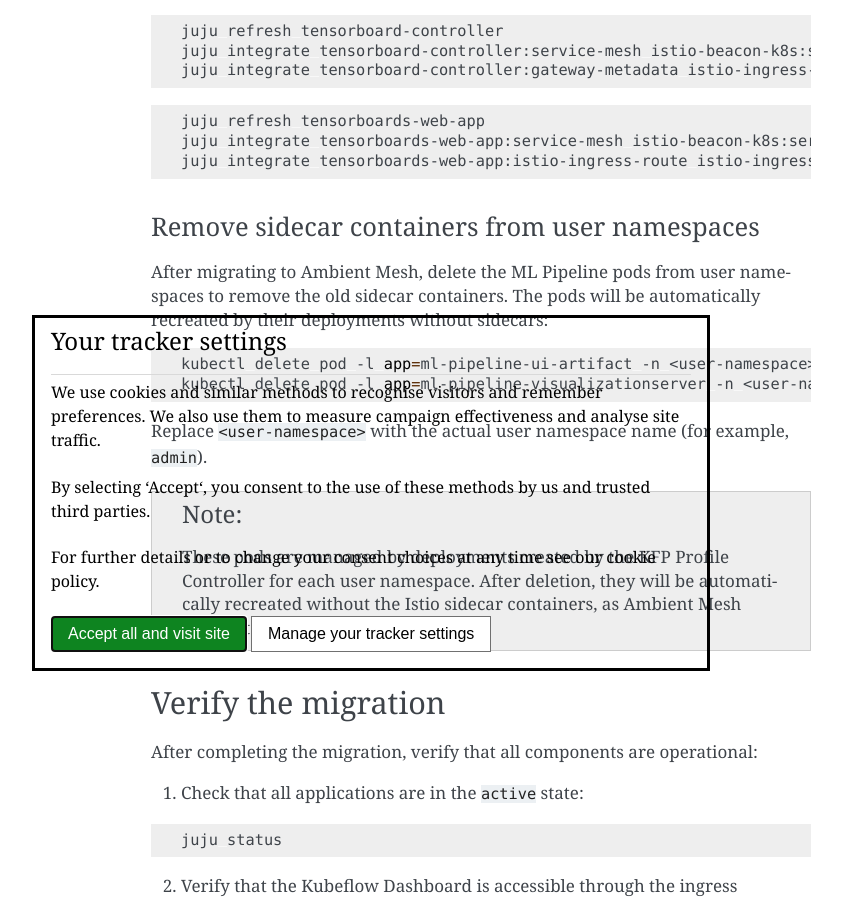
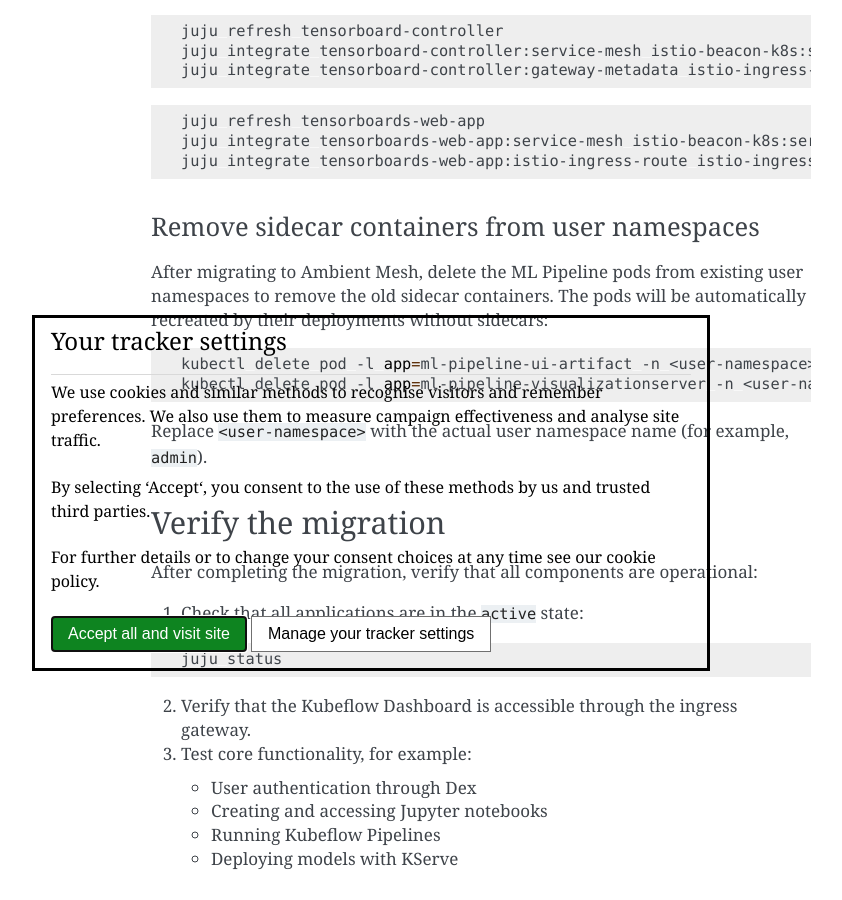
Before and after one commit to canonical/charmed-kubeflow-documentation, a Sphinx documentation site: the page built from docs/how-to/manage/migrate-ambient.rst, in a window 1280 px wide and 900 px high, scrolled down 5478 px. Shown: the whole window, without its empty margins (269-1111 px from the left). Built offline with Sphinx 7.4.7, drawn with Linux system fonts in a browser that asks for light colours.

Commit message:
nit: update sidecar step

```diff
--- a/docs/how-to/manage/migrate-ambient.rst
+++ b/docs/how-to/manage/migrate-ambient.rst
@@ -275,7 +275,7 @@
 Remove sidecar containers from user namespaces
 ^^^^^^^^^^^^^^^^^^^^^^^^^^^^^^^^^^^^^^^^^^^^^^^
 
-After migrating to Ambient Mesh, delete the ML Pipeline pods from user namespaces to remove the old sidecar containers.
+After migrating to Ambient Mesh, delete the ML Pipeline pods from existing user namespaces to remove the old sidecar containers.
 The pods will be automatically recreated by their deployments without sidecars:
 
 .. code-block:: bash
@@ -284,10 +284,6 @@
    kubectl delete pod -l app=ml-pipeline-visualizationserver -n <user-namespace>
 
 Replace ``<user-namespace>`` with the actual user namespace name (for example, ``admin``).
-
-.. note::
-   These pods are managed by deployments created by the KFP Profile Controller for each user namespace.
-   After deletion, they will be automatically recreated without the Istio sidecar containers, as Ambient Mesh does not use sidecars.
 
 ---------------------
 Verify the migration
```
